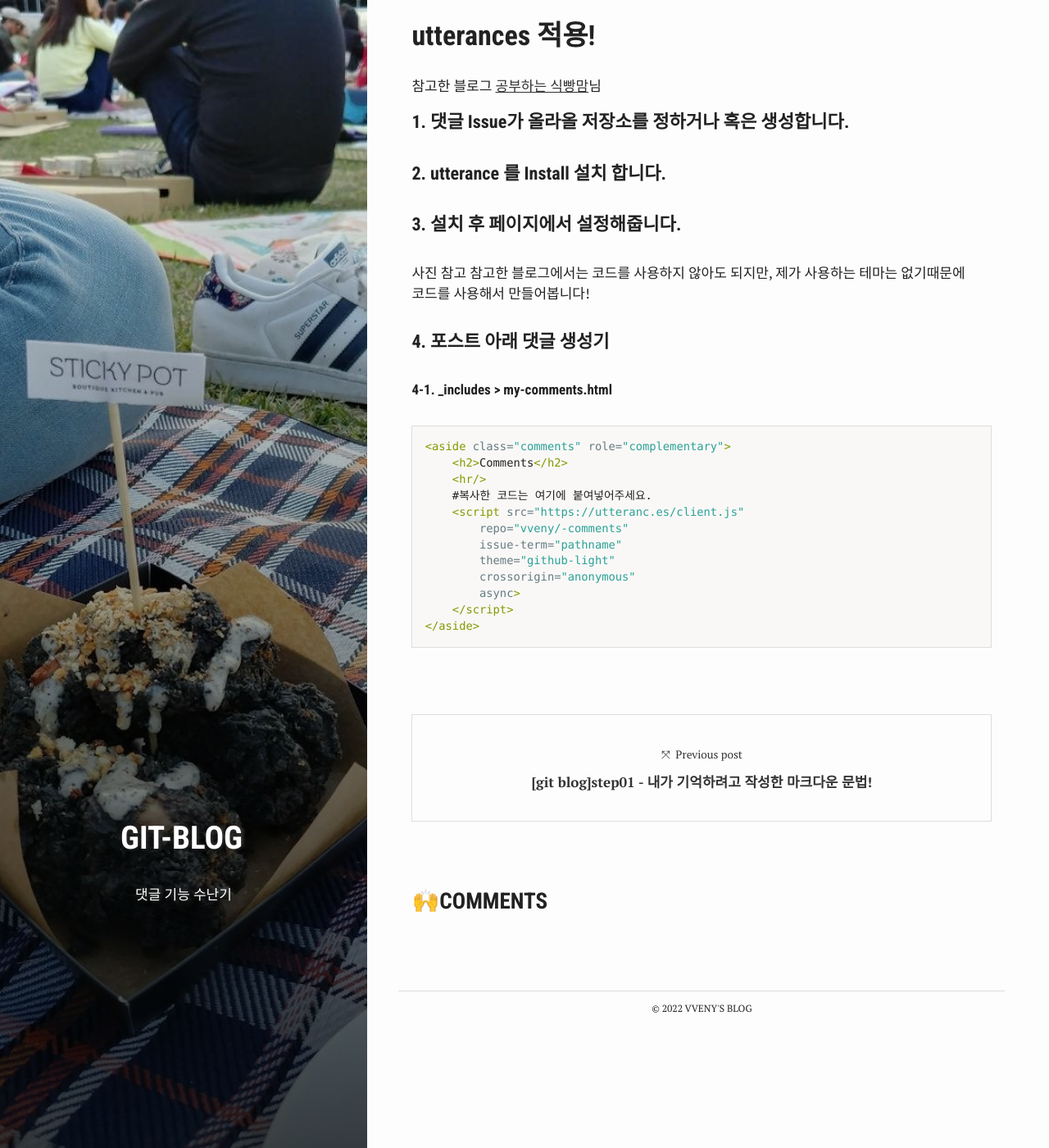
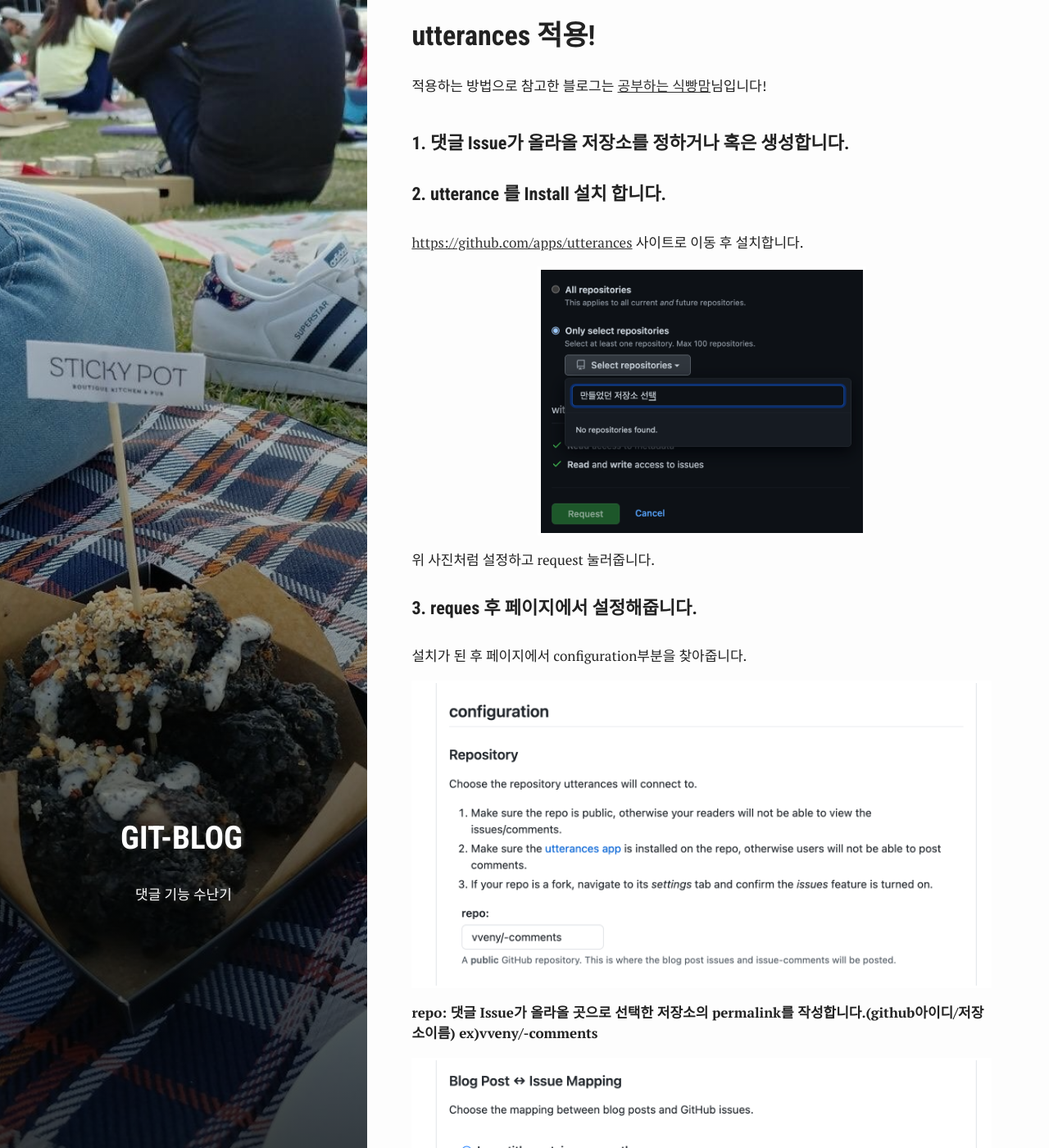
Before and after one commit to hyevin-Kim/hyevin-Kim.github.io, a Jekyll site: the page built from _posts/2022-03-08-git-blog-step02.md, in a window 1280 px wide and 1400 px high, scrolled down 1013 px. Shown: the whole window at 82% size. Built offline with Jekyll 4.4.1, drawn with Linux system fonts in a browser that asks for light colours; some web fonts are replaced; comment, search, counter and statistics services are not loaded; some of the changed text lies outside the part shown.

Commit message:
22.03.08 post 완성

```diff
--- a/_layouts/post.html
+++ b/_layouts/post.html
@@ -49,6 +49,7 @@ layout: default
     </div>
 
   </div>
+
   <!--댓글기능 첨부-->
   <div>
     <h3>🙌COMMENTS</h3>
--- a/_posts/2022-03-08-git-blog-step02.md
+++ b/_posts/2022-03-08-git-blog-step02.md
@@ -32,20 +32,42 @@ utterances는 깃허브의 이슈기능을 가지고 댓글을 생성해준다
 <br>
 
 # utterances 적용!
-참고한 블로그 [공부하는 식빵맘](https://ansohxxn.github.io/blog/utterances/)님
+적용하는 방법으로 참고한 블로그는 [공부하는 식빵맘](https://ansohxxn.github.io/blog/utterances/)님입니다!
+<br><br>
+
 #### 1. 댓글 Issue가 올라올 저장소를 정하거나 혹은 생성합니다.
+
 #### 2. utterance 를 Install 설치 합니다.
-#### 3. 설치 후 페이지에서 설정해줍니다.
-사진 참고
-참고한 블로그에서는 코드를 사용하지 않아도 되지만, 제가 사용하는 테마는 없기때문에
-코드를 사용해서 만들어봅니다!
-#### 4. 포스트 아래 댓글 생성기
-##### 4-1. _includes > my-comments.html
-~~~html
-<aside class="comments" role="complementary">
-    <h2>Comments</h2>
-    <hr/>
-    #복사한 코드는 여기에 붙여넣어주세요.
+<https://github.com/apps/utterances> 사이트로 이동 후 설치합니다.
+![00](/assets/images/gitblog/22-03-08/00.png){: width="400" height="400"}
+위 사진처럼 설정하고 request 눌러줍니다.<br>
+
+#### 3. reques 후 페이지에서 설정해줍니다.
+설치가 된 후 페이지에서 configuration부분을 찾아줍니다.
+![01](/assets/images/gitblog/22-03-08/01.png)
+
+**repo: 댓글 Issue가 올라올 곳으로 선택한 저장소의 permalink를 작성합니다.(github아이디/저장소이름)
+ex)vveny/-comments** <br>
+![02](/assets/images/gitblog/22-03-08/02.png)
+Blog post <–> Issue: 매핑 방식을 선택
+1. pathname
+포스트의 pathname으로 이슈를 생성합니다.
+이 경우 /blog/2020/12/18/utterances- 적용으로 이슈가 생성되어 매핑된다고합니다.
+![03](/assets/images/gitblog/22-03-08/03.png)
+Theme: 테마 중 자신의 블로그 테마와 어울리는 것으로 선택합니다.
+아래 코드: 복사합니다.
+
+#### 4. 복사 코드
+참고한 블로그에서는 이미 _config.yml부분에 있어서 설정만 해주셨지만...
+제가 선택한 테마는 없어서 따로 넣어주었습니다.
+<br>
+
+붙여넣을 코드
+~~~markdown
+<!--댓글기능 첨부-->
+  <div>
+    <h3>🙌COMMENTS</h3>
+    <!--이곳에 자신이 복사한 코드를 붙여주면 됩니다!-->
     <script src="https://utteranc.es/client.js"
         repo="vveny/-comments"
         issue-term="pathname"
@@ -53,5 +75,16 @@ utterances는 깃허브의 이슈기능을 가지고 댓글을 생성해준다
         crossorigin="anonymous"
         async>
     </script>
-</aside>
+  </div>
 ~~~
+
+_layouts폴더 중 post.html에 들어갑니다.
+![04](/assets/images/gitblog/22-03-08/04.png){: width="400" height="400"}
+<br>
+
+아래 사진처럼 댓글이 들어가면 좋을 곳에 붙여줍니다.
+저는 포스트 옆으로 이동하는 것 이후에 넣어주었습니다!
+![05](/assets/images/gitblog/22-03-08/05.png)
+
+git에 commit 및 push합니다!
+이러면 아래에 보이는 것처럼 완성됐습니다!
```
Also changed, not shown: assets/images/gitblog/22-03-08/00.png (added), assets/images/gitblog/22-03-08/01.png (added), assets/images/gitblog/22-03-08/02.png (added), assets/images/gitblog/22-03-08/03.png (added), assets/images/gitblog/22-03-08/04.png (added), assets/images/gitblog/22-03-08/05.png (added), 11 other files.
